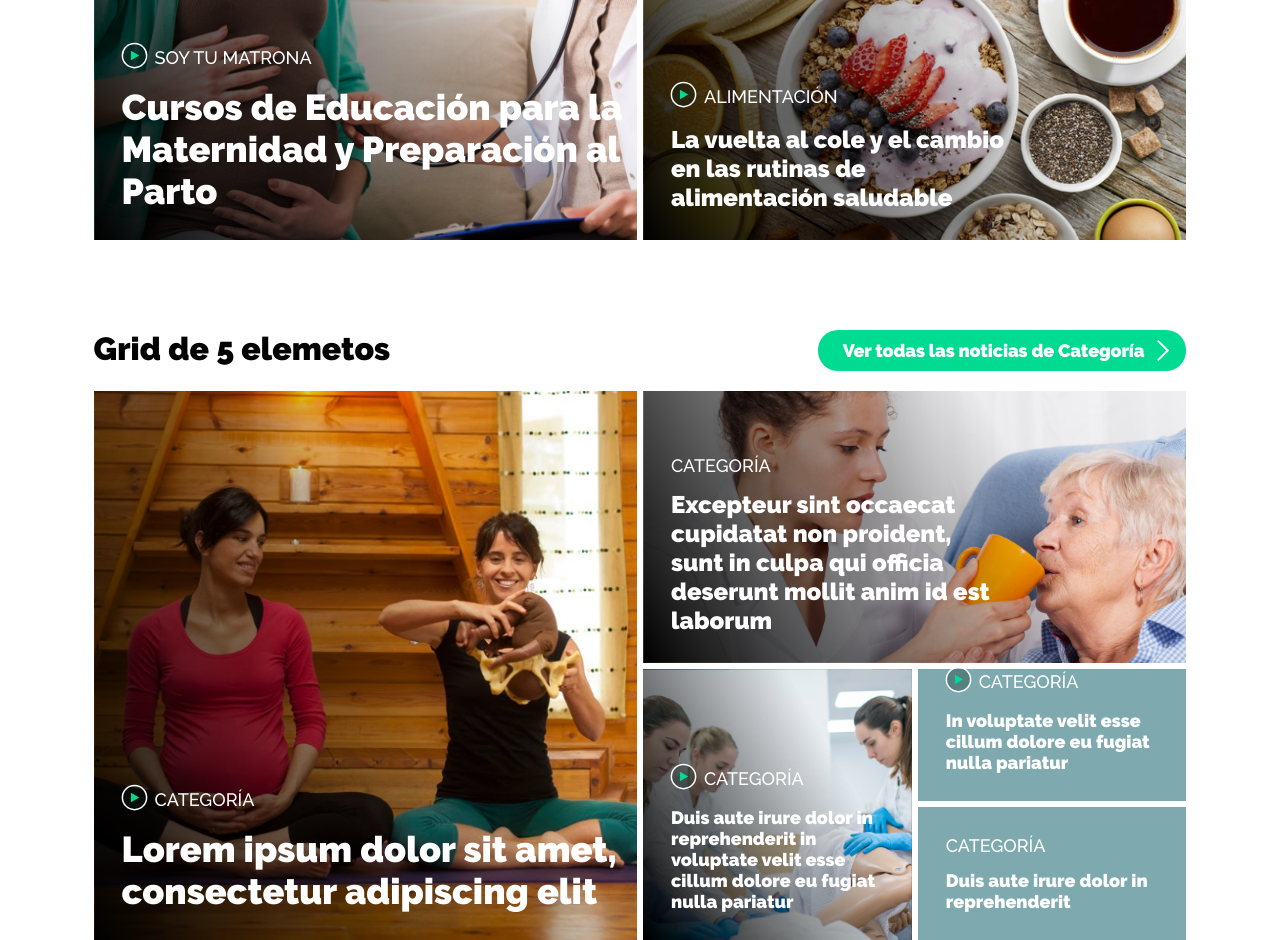
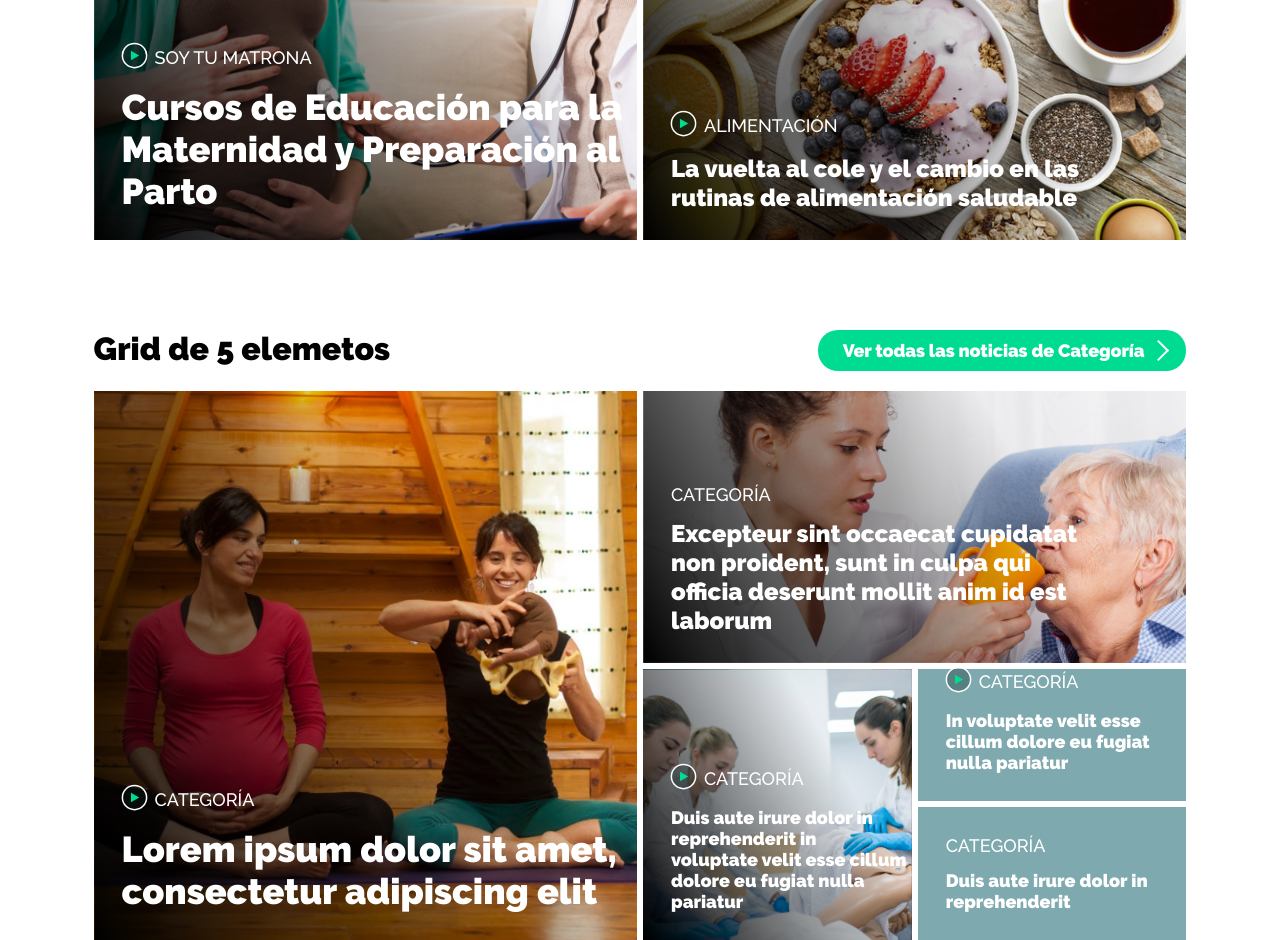
Before and after one commit to mariadev/wildoom-Technical-Test-React, a React (Create React App) app: page / in a window 1280 px wide. Shown: the part 460-1400 px from the top of the page. Built offline with nearby package versions, Linux system fonts and the light colour scheme.

Commit message:
add github pages

```diff
--- a/src/components/modules/InnerTextGridCategory.js
+++ b/src/components/modules/InnerTextGridCategory.js
@@ -2,9 +2,9 @@ import React, { Component } from 'react';
 class InnerTextCategory extends Component {
     render() {
         return (
-                <h2 className="wrapper-text-grid__category">
+                <h4 className="wrapper-text-grid__category">
                     {this.props.category}
-                </h2>
+                </h4>
         );
     }
 }
--- a/src/styles/App.css
+++ b/src/styles/App.css
@@ -228,14 +228,16 @@ body {
     font-weight: 900; }
   .text-grid-title__l {
     font-size: 24px;
-    font-weight: 900; }
+    font-weight: 900;
+    margin-right: 100px; }
   .text-grid-title__m {
     font-size: 18px;
-    font-weight: 900; }
+    font-weight: 900;
+    margin-right: 5px; }
   .text-grid-title:hover {
     color: #00db92; }
 
-@media all and (min-width: 1200px) {
+@media all and (min-width: 1600px) {
   .text-grid-title__l {
     margin-right: 182px; }
   .text-grid-title__m {
--- a/src/styles/modules/_innerTextGridTitle.scss
+++ b/src/styles/modules/_innerTextGridTitle.scss
@@ -9,16 +9,18 @@
     &__l{
         font-size:$font-size-l;
         font-weight: $black;
+        margin-right: 100px;
     }
     &__m{
         font-size:$font-size-m;
         font-weight: $black;
+        margin-right: 5px;
     }
     &:hover{
         color:$color-CaribbeanGreen;
     }
 }
-@media all and (min-width:1200px){
+@media all and (min-width:1600px){
 
     .text-grid-title{
         &__l{
--- a/src/styles/utils/_vars.scss
+++ b/src/styles/utils/_vars.scss
@@ -44,6 +44,7 @@ $font-size-xl: 36px;
 $font-size-x: 32px;
 $font-size-l: 24px;
 $font-size-m: 18px;
+$font-size-s: 14px;
 
 // -- Sspacing
 $spacing-medium: -0.14px;
```
